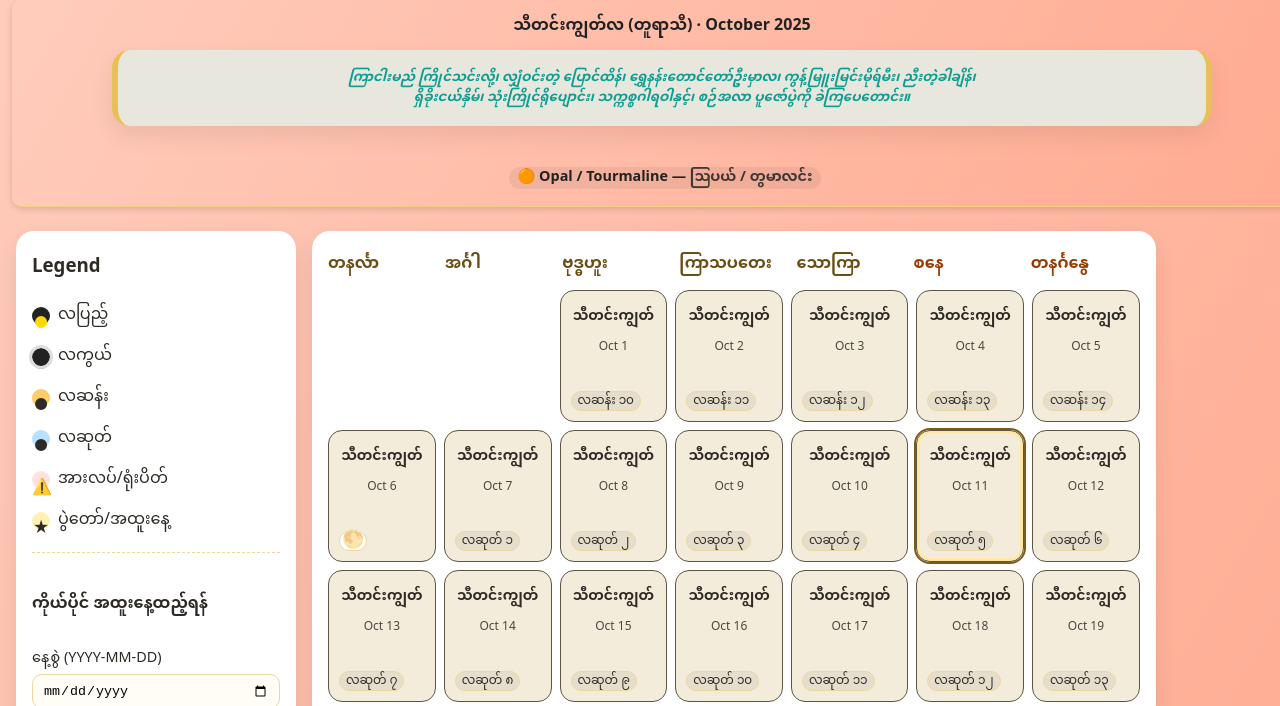
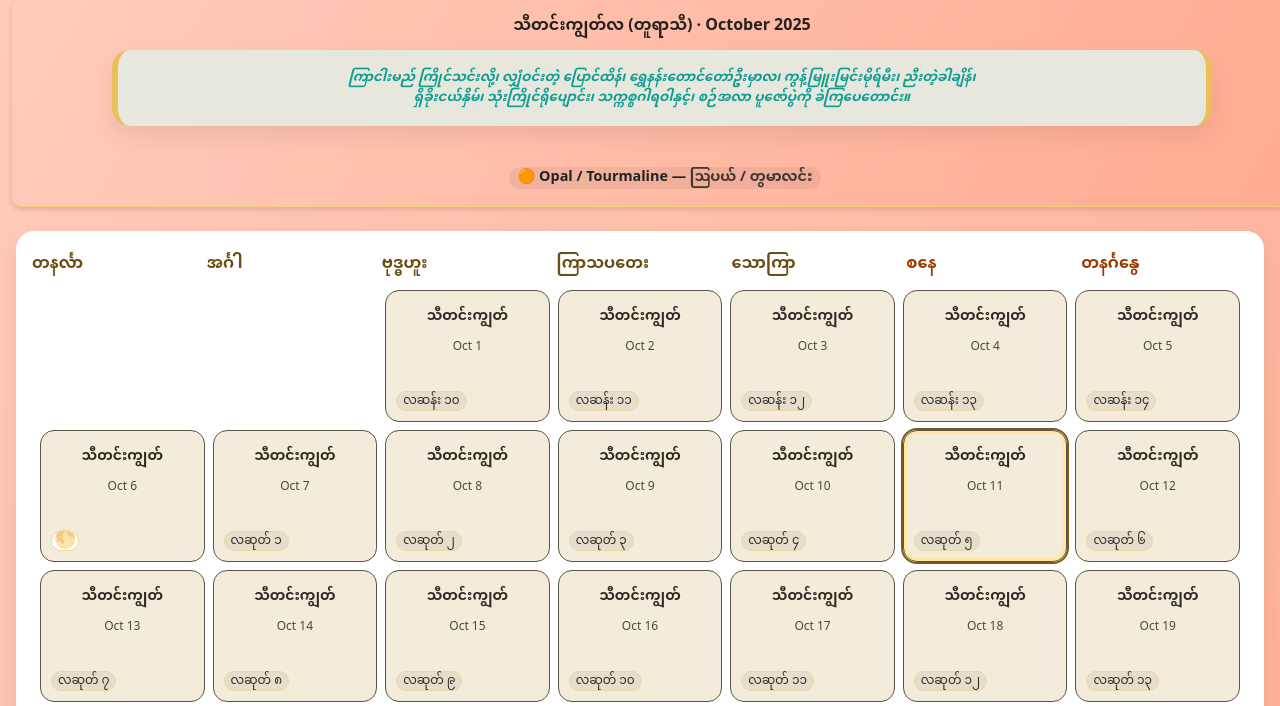
Before and after one commit to Minmaung0307/calendar-mm, a plain HTML site: page public/index.html in a window 1280 px wide. Shown: the part 94-800 px from the top of the page. Drawn offline with Linux system fonts and the light colour scheme.

Commit message:
added css for splitting cards

```diff
--- a/public/style.css
+++ b/public/style.css
@@ -645,3 +645,34 @@ body.dark .chip.stone {
   .nums .mm-month{ font-size:13px; }
   .nums .en-date{ font-size:11.5px; }
 }
+
+/* === Make calendar full-width on one row, legend as next full-width block === */
+
+/* 1) Turn the main wrapper into a vertical stack */
+.wrap{
+  display: flex;              /* override grid */
+  flex-direction: column;
+  gap: 16px;
+  max-width: 1300px;          /* keep your current page width */
+  margin: 0 auto;
+}
+
+/* 2) Reorder visually without touching HTML */
+.calendar.card{ order: 1; width: 100%; }
+.legend.card{   order: 2; width: 100%; }
+.details.card{  order: 3; }
+
+/* 3) Keep cards full width & spacing tidy */
+.calendar.card, .legend.card, .details.card{
+  align-self: stretch;
+}
+
+/* (Optional) legend list lay out nicely on wide rows */
+.legend.card ul{
+  display: flex;
+  flex-wrap: wrap;
+  gap: 8px 12px;
+}
+.legend.card li{
+  margin: 0;                  /* we already have gap */
+}
```
